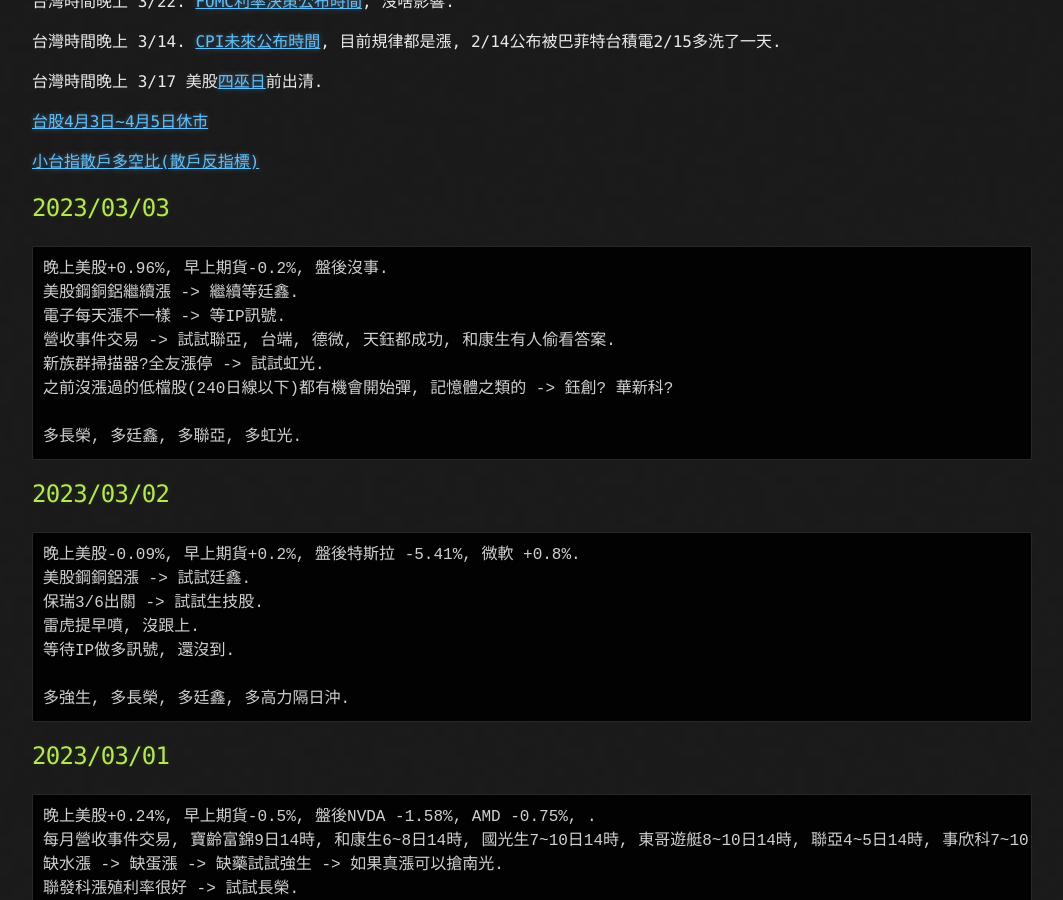
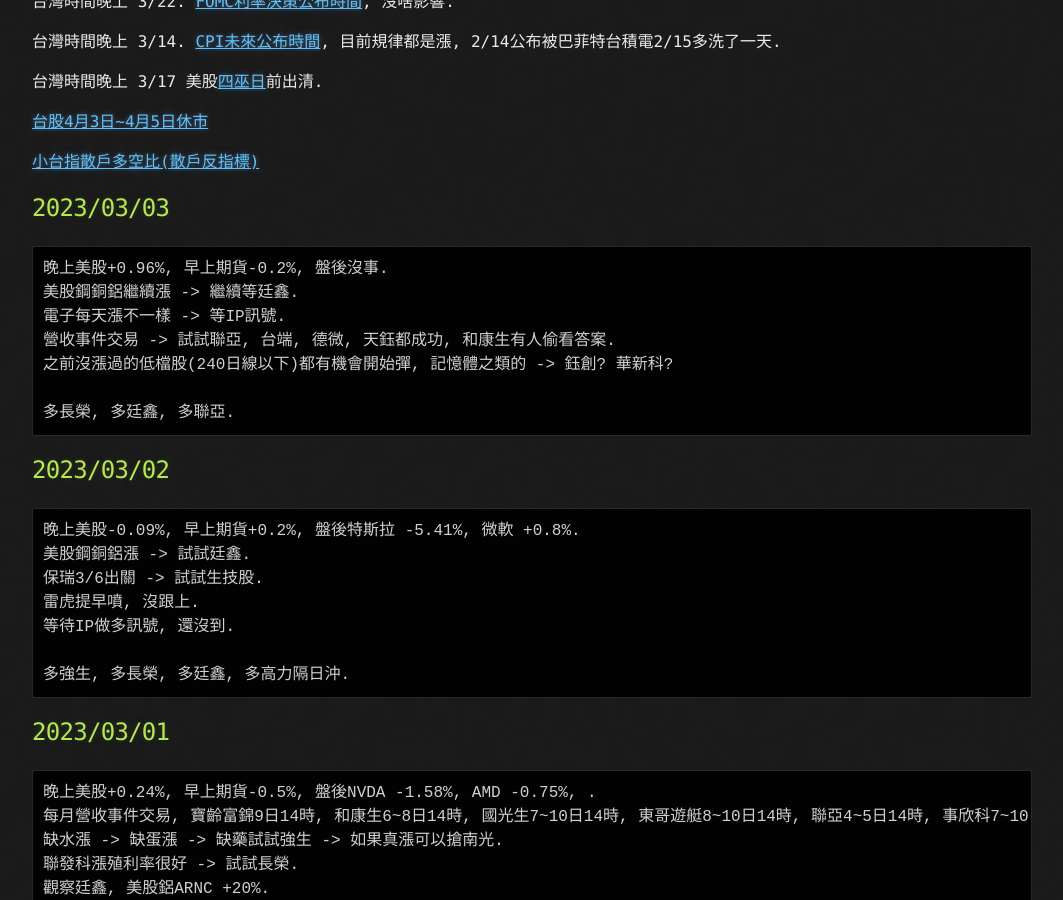
Before and after one commit to lepg5487/Stock_God, a Jekyll site: the page built from index.md, in a window 1280 px wide and 900 px high, scrolled down 428 px. Shown: the whole window, without its empty margins (108-1171 px from the left). Built offline with Jekyll 4.4.1, drawn with Linux system fonts in a browser that asks for light colours; our own code applies the rules of GitHub Pages for plain Markdown files.

Commit message:
Update index.md

````diff
--- a/index.md
+++ b/index.md
@@ -26,10 +26,9 @@
 美股鋼銅鋁繼續漲 -> 繼續等廷鑫.
 電子每天漲不一樣 -> 等IP訊號.
 營收事件交易 -> 試試聯亞, 台端, 德微, 天鈺都成功, 和康生有人偷看答案.
-新族群掃描器?全友漲停 -> 試試虹光.
 之前沒漲過的低檔股(240日線以下)都有機會開始彈, 記憶體之類的 -> 鈺創? 華新科?
 
-多長榮, 多廷鑫, 多聯亞, 多虹光.
+多長榮, 多廷鑫, 多聯亞.
 ```
 
 ## 2023/03/02
````
